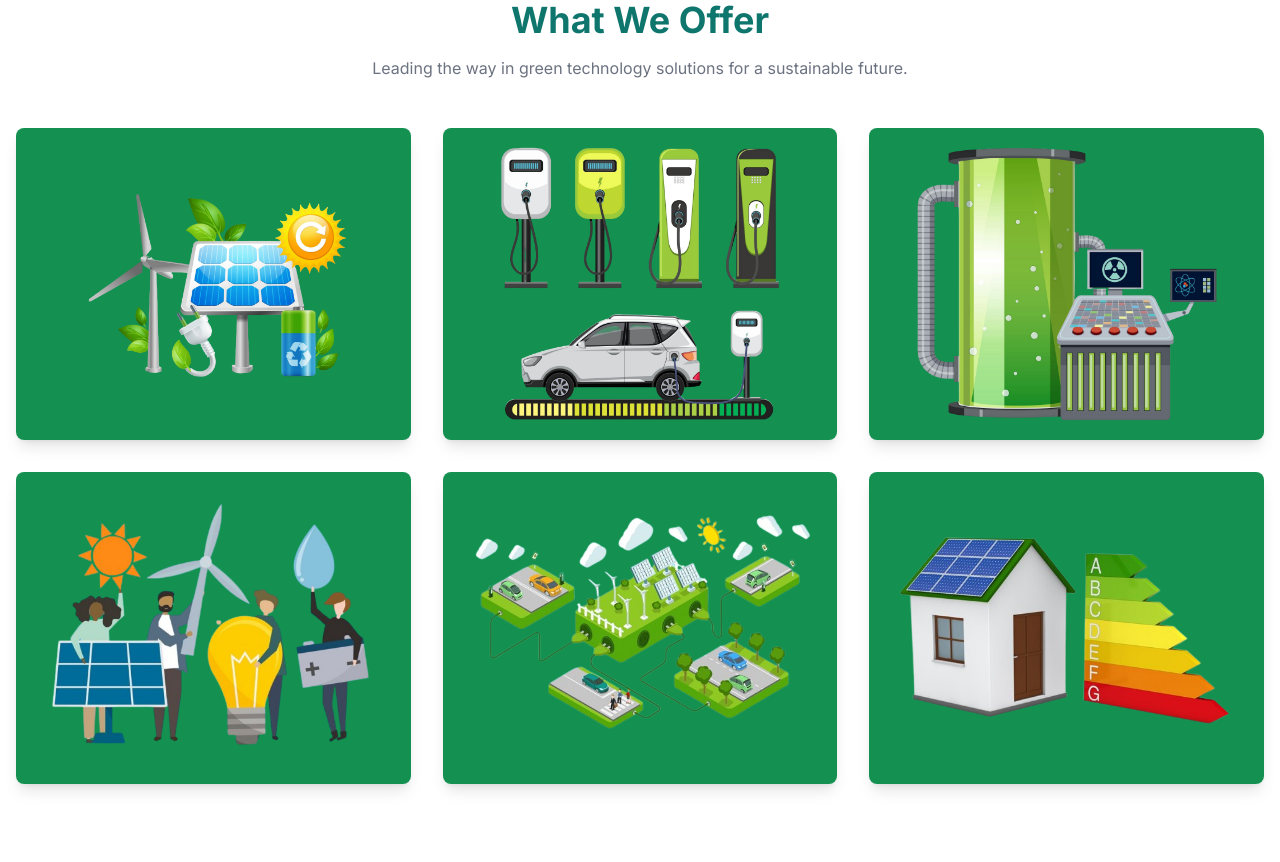
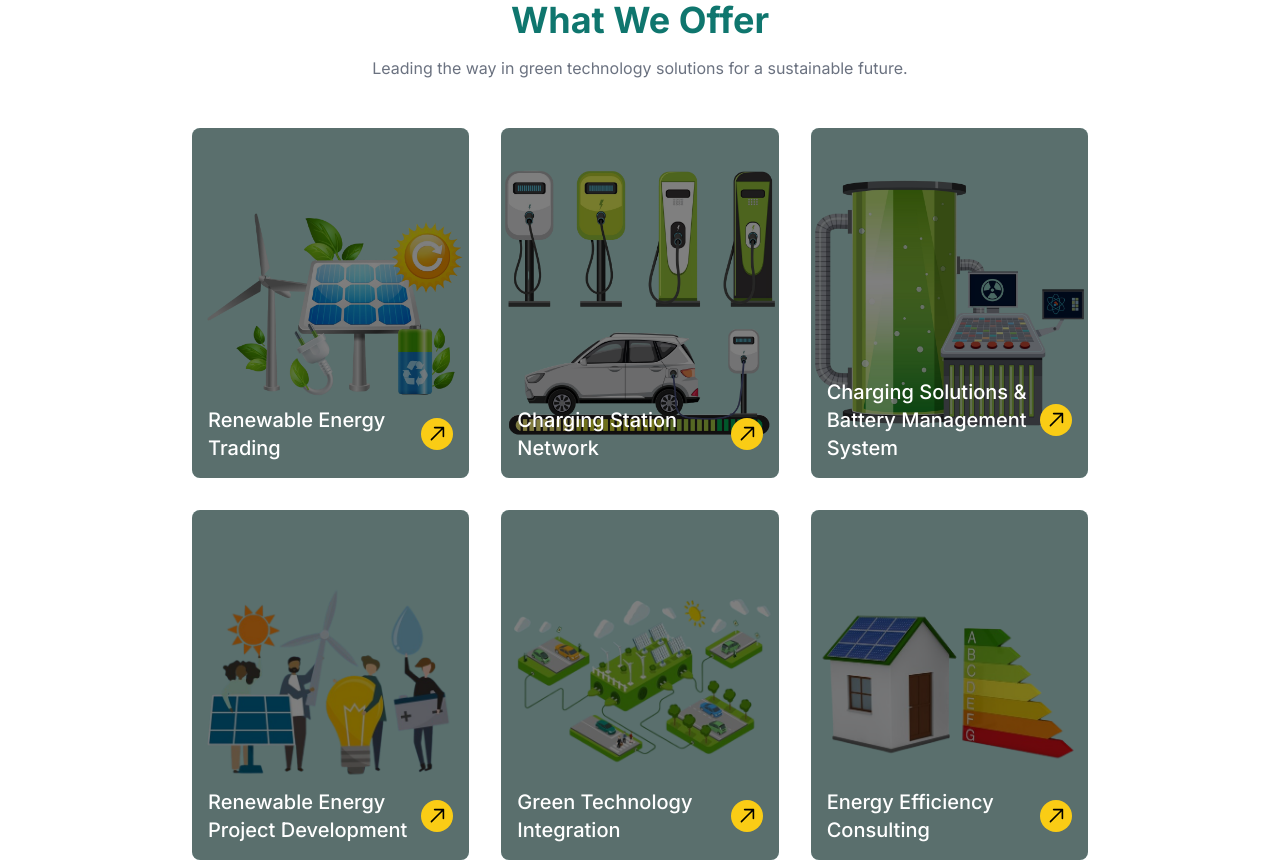
Before and after one commit to Ashik-Ahmed/watts_in_motion_website, a Next.js app: page / in a window 1280 px wide. Shown: the part 880-1742 px from the top of the page. Built offline with nearby package versions, Linux system fonts and the light colour scheme.

Commit message:
services section in landing page design upgraded

```diff
--- a/src/app/components/Services.jsx
+++ b/src/app/components/Services.jsx
@@ -1,5 +1,6 @@
 import Image from "next/image";
 import Link from "next/link";
+import { RxArrowTopRight } from "react-icons/rx";
 
 
 const Services = () => {
@@ -46,13 +47,13 @@ const Services = () => {
                     Leading the way in green technology solutions for a sustainable future.
                 </p>
             </div>
-            <div className="grid grid-cols-2 lg:grid-cols-3 gap-8">
+            <div className="max-w-4xl mx-auto grid grid-cols-1 md:grid-cols-2 lg:grid-cols-3 gap-8">
                 {services.map((service, index) => (
                     <ServiceCard
                         key={index}
-                        title={service?.title}
-                        image={service?.image}
-                        link={service?.link}
+                        title={service.title}
+                        image={service.image}
+                        link={service.link}
                     />
                 ))}
             </div>
@@ -62,32 +63,25 @@ const Services = () => {
 
 export default Services;
 
-
-const ServiceCard = ({ title, image, link }) => (
-    <Link
-        href={link}
-        className="relative group overflow-hidden rounded-lg shadow-lg hover:shadow-2xl transform transition-transform duration-500 hover:scale-105"
-        whileHover={{ y: -5 }}
-    >
-        {/* Image */}
-        <div className="relative bg-secondary p-2 md:p-4">
+function ServiceCard({ title, image, link }) {
+    return (
+        <Link href={link} className={`relative group cursor-pointer`}>
+            <div className="relative overflow-hidden rounded-lg">
                 <Image
                     src={image}
                     alt={title}
-                width={400}
-                height={400}
-                className="md:w-[400px] md:h-[280px] object-contain mx-auto rounded-xl group-hover:brightness-75 transition-all duration-500"
+                    width={500}
+                    height={500}
+                    className="w-full h-[350px] object-contain transition-transform duration-300 group-hover:scale-110 bg-teal-600/30"
                 />
+                <div className="absolute inset-0 bg-black/50 transition-opacity duration-300 group-hover:bg-black/80" />
             </div>
-
-        {/* Overlay with Title */}
-        <div className="absolute inset-0 bg-green-700 bg-opacity-60 md:bg-opacity-0 md:group-hover:bg-opacity-70 transition-all duration-500 flex items-center justify-center">
-            <h3 className="text-white text-center text-lg md:text-2xl font-semibold px-2 md:px-8 md:opacity-0 md:group-hover:opacity-100 transition-opacity duration-500">
-                {title}
-            </h3>
+            <div className="absolute bottom-4 left-4 right-4 flex justify-between items-center">
+                <span className="text-white text-xl font-medium">{title}</span>
+                <div className="bg-yellow-400 p-1 rounded-full transform transition-transform duration-300 group-hover:rotate-45">
+                    <RxArrowTopRight size={30} className="w-6 h-6 text-black" />
                 </div>
-
-        {/* Bottom Ribbon */}
-        <div className="absolute bottom-0 left-0 right-0 h-2 bg-gradient-to-r from-yellow-500 to-yellow-300 transform scale-x-0 group-hover:scale-x-100 transition-transform duration-500 origin-left"></div>
+            </div>
         </Link>
     );
+}
--- a/src/app/services/page.jsx
+++ b/src/app/services/page.jsx
@@ -69,6 +69,7 @@ export default function Services() {
                 {
                     service.map((service, index) => (
                         <div
+                            id={service.sectionId}
                             key={service.title}
                             className={`${service.bgColor} relative flex flex-col md:flex-row items-center rounded-xl overflow-hidden shadow-lg hover:shadow-xl transition-transform duration-500 ${index % 2 === 0 ? 'md:flex-row' : 'md:flex-row-reverse'}`}
                         >
```
Lines whose indentation alone changed are shown as unchanged.
